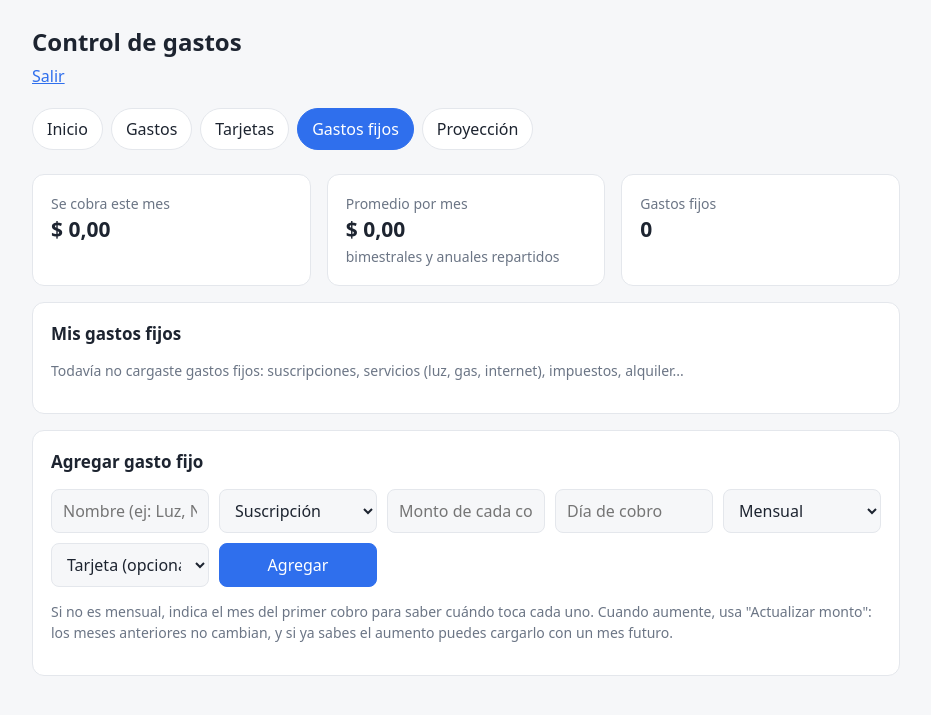
After one commit to cermenomarco/control-gastos, a Flask app: page /fijos in a window 1280 px wide. The commit adds this page. Shown: the top 715 px of the page, without its empty margins (174-1105 px from the left). Run offline with Flask 3, Linux system fonts and the light colour scheme; the visitor is signed in with stand-in values (Sample User, id 1); data that the repository does not hold is empty.

Commit message:
Gastos fijos con historial de montos

```diff
--- a/app.py
+++ b/app.py
@@ -15,14 +15,22 @@ from db import conectar
 from logica import (
     CATEGORIAS,
     ERRORES,
+    FRECUENCIAS,
+    MESES,
     MEDIOS,
     MODALIDADES,
+    TIPOS_FIJO,
     TIPOS_TARJETA,
     a_int,
     a_monto,
+    cobra_en,
     etiqueta_tarjeta,
+    fecha_dia,
+    monto_vigente,
+    periodo_de,
     proyeccion,
     resumenes_tarjetas,
+    sumar_meses,
     texto_medio,
     uso_limites,
 )
@@ -50,6 +58,13 @@ def corto(valor):
     else:
         texto = f"{valor:.0f}"
     return "$ " + texto.replace(".0 ", " ").replace(".", ",")
+
+
+@app.template_filter("mes")
+def mes_txt(periodo):
+    # "2026-12" -> "dic 2026"
+    anio, mes = periodo.split("-")
+    return f"{MESES[int(mes) - 1][:3].lower()} {anio}"
 
 
 @app.template_filter("fecha")
@@ -183,23 +198,49 @@ def renderizar(vista):
            WHERE g.medio = 'tarjeta' AND t.modalidad = 'credito'
              AND t.dia_cierre IS NOT NULL AND t.dia_vencimiento IS NOT NULL"""
     ).fetchall()
-    subs = con.execute(
-        """SELECT s.id, s.nombre, s.monto, s.dia_cobro, t.tipo, t.ultimos4, b.nombre, t.modalidad
-           FROM suscripciones s
-           LEFT JOIN tarjetas t ON t.id = s.tarjeta_id
+    montos = {}
+    for fid, desde, monto in con.execute("SELECT fijo_id, desde, monto FROM fijos_montos ORDER BY desde"):
+        montos.setdefault(fid, []).append((desde, monto))
+    filas_fijos = con.execute(
+        """SELECT f.id, f.nombre, f.tipo, f.dia_cobro, f.frecuencia, f.mes_inicio,
+                  t.tipo, t.ultimos4, b.nombre, t.modalidad
+           FROM fijos f
+           LEFT JOIN tarjetas t ON t.id = f.tarjeta_id
            LEFT JOIN bancos b ON b.id = t.banco_id
-           ORDER BY s.dia_cobro, s.nombre"""
+           ORDER BY f.dia_cobro, f.nombre"""
     ).fetchall()
     pagados = set(con.execute("SELECT tarjeta_id, periodo FROM resumenes_pagados").fetchall())
     con.close()
     proximos = resumenes_tarjetas(compras, {t[0]: t[1] for t in tarjetas}, pagados, date.today())
     uso_credito = uso_limites(limites, proximos)
-    suscripciones = [
-        (sid, nombre, monto, dia, etiqueta_tarjeta(tipo, ultimos4, banco, modalidad) if tipo else "—")
-        for sid, nombre, monto, dia, tipo, ultimos4, banco, modalidad in subs
-    ]
-    total_subs = sum(s[2] for s in suscripciones)
-    proyeccion_meses = proyeccion([(s[2], s[3]) for s in suscripciones], proximos, date.today())
+    hoy_ = date.today()
+    mes_actual = periodo_de(hoy_.year, hoy_.month)
+    fijos = []
+    for fid, nombre, tipo_f, dia, frec, inicio, tipo, ultimos4, banco, modalidad in filas_fijos:
+        historial = montos.get(fid, [])
+        fijo = {
+            "id": fid, "nombre": nombre, "tipo": TIPOS_FIJO.get(tipo_f, tipo_f), "dia": dia,
+            "frecuencia": frec, "frecuencia_txt": FRECUENCIAS.get(frec, f"cada {frec} meses"),
+            "mes_inicio": inicio, "montos": historial,
+            "tarjeta": etiqueta_tarjeta(tipo, ultimos4, banco, modalidad) if tipo else "",
+        }
+        # Monto actual: el vigente hoy, o el primero si todavía no empezó a cobrarse
+        vigente = monto_vigente(historial, mes_actual)
+        fijo["monto"] = vigente if vigente is not None else (historial[0][1] if historial else 0)
+        futuros = [(d, m) for d, m in historial if d > mes_actual]
+        fijo["empieza"] = historial[0][0] if vigente is None and historial else None
+        fijo["aumento"] = (futuros[1] if fijo["empieza"] and len(futuros) > 1
+                           else None if fijo["empieza"] else futuros[0] if futuros else None)
+        fijo["anteriores"] = [(d, m) for d, m in historial if d < mes_actual][::-1]
+        for k in range(13):  # próximo cobro dentro del año
+            a, m = sumar_meses(hoy_.year, hoy_.month, k)
+            if cobra_en(fijo, a, m) and (k > 0 or dia >= hoy_.day):
+                fijo["proximo"] = fecha_dia(a, m, dia).strftime("%d/%m/%Y")
+                break
+        fijos.append(fijo)
+    total_mensual = sum(f["monto"] / f["frecuencia"] for f in fijos)
+    este_mes = sum(monto_vigente(f["montos"], mes_actual) or 0 for f in fijos if cobra_en(f, hoy_.year, hoy_.month))
+    proyeccion_meses = proyeccion(fijos, proximos, hoy_)
     cats = sorted({f[3] for f in filas} | set(CATEGORIAS))
     return render_template(
         f"{vista}.html", mes=mes, total=total, cantidad=cantidad, por_cat=por_cat,
@@ -208,7 +249,8 @@ def renderizar(vista):
         modalidades=MODALIDADES, tarjeta_top=tarjeta_top, banco_top=banco_top,
         vista=vista, filtros=filtros, total_filtrado=total_filtrado,
         proximos=proximos, sin_fechas=sin_fechas, uso_credito=uso_credito,
-        suscripciones=suscripciones, total_subs=total_subs, proyeccion=proyeccion_meses,
+        fijos=fijos, total_mensual=total_mensual, este_mes=este_mes, mes_actual=mes_actual,
+        tipos_fijo=TIPOS_FIJO, frecuencias=FRECUENCIAS, proyeccion=proyeccion_meses,
         error=ERRORES.get(request.args.get("error")),
     )
 
@@ -233,9 +275,14 @@ def ver_proyeccion():
     return renderizar("proyeccion")
 
 
+@app.route("/fijos")
+def ver_fijos():
+    return renderizar("fijos")
+
+
 @app.route("/suscripciones")
-def ver_suscripciones():
-    return renderizar("suscripciones")
+def ver_suscripciones():  # dirección vieja: lleva a Gastos fijos
+    return redirect(url_for("ver_fijos"))
 
 
 @app.post("/agregar")
@@ -345,7 +392,7 @@ def eliminar_tarjeta(id_):
     con = conectar()
     usada = con.execute(
         """SELECT (SELECT COUNT(*) FROM gastos WHERE tarjeta_id = ?)
-                + (SELECT COUNT(*) FROM suscripciones WHERE tarjeta_id = ?)""",
+                + (SELECT COUNT(*) FROM fijos WHERE tarjeta_id = ?)""",
         (id_, id_),
     ).fetchone()[0]
     if usada:
@@ -406,34 +453,68 @@ def eliminar_banco(id_):
     return redirect(url_for("ver_tarjetas"))
 
 
-@app.post("/suscripciones")
-def agregar_suscripcion():
+def mes_valido(texto):
+    try:
+        date.fromisoformat(texto + "-01")
+        return True
+    except (TypeError, ValueError):
+        return False
+
+
+@app.post("/fijos")
+def agregar_fijo():
     form = request.form
     nombre = form.get("nombre", "").strip()
+    tipo = form.get("tipo")
     try:
         monto = a_monto(form.get("monto", ""))
     except ValueError:
         monto = 0
     dia = a_int(form.get("dia_cobro"))
-    if not nombre or monto <= 0 or not dia or not 1 <= dia <= 31:
-        return redirect(url_for("ver_suscripciones", error="suscripcion"))
+    frecuencia = a_int(form.get("frecuencia"))
+    hoy = date.today()
+    inicio = form.get("mes_inicio", "") if frecuencia != 1 else periodo_de(hoy.year, hoy.month)
+    if (not nombre or tipo not in TIPOS_FIJO or monto <= 0 or not dia or not 1 <= dia <= 31
+            or frecuencia not in FRECUENCIAS or not mes_valido(inicio)):
+        return redirect(url_for("ver_fijos", error="fijo"))
     con = conectar()
-    con.execute(
-        "INSERT INTO suscripciones (nombre, monto, dia_cobro, tarjeta_id) VALUES (?, ?, ?, ?)",
-        (nombre, monto, dia, a_int(form.get("tarjeta_id"))),
+    cur = con.execute(
+        """INSERT INTO fijos (nombre, tipo, dia_cobro, frecuencia, mes_inicio, tarjeta_id)
+           VALUES (?, ?, ?, ?, ?, ?)""",
+        (nombre, tipo, dia, frecuencia, inicio, a_int(form.get("tarjeta_id"))),
     )
+    con.execute("INSERT INTO fijos_montos (fijo_id, desde, monto) VALUES (?, ?, ?)", (cur.lastrowid, inicio, monto))
     con.commit()
     con.close()
-    return redirect(url_for("ver_suscripciones"))
+    return redirect(url_for("ver_fijos"))
 
 
-@app.post("/suscripciones/<int:id_>/eliminar")
-def eliminar_suscripcion(id_):
+@app.post("/fijos/<int:id_>/monto")
+def actualizar_monto(id_):
+    """Registra un monto nuevo que rige desde el mes indicado; los meses anteriores no cambian."""
+    form = request.form
+    desde = form.get("desde", "")
+    try:
+        monto = a_monto(form.get("monto", ""))
+    except ValueError:
+        monto = 0
+    if monto <= 0 or not mes_valido(desde):
+        return redirect(url_for("ver_fijos", error="monto_fijo"))
     con = conectar()
-    con.execute("DELETE FROM suscripciones WHERE id = ?", (id_,))
+    con.execute("INSERT OR REPLACE INTO fijos_montos (fijo_id, desde, monto) VALUES (?, ?, ?)", (id_, desde, monto))
     con.commit()
     con.close()
-    return redirect(url_for("ver_suscripciones"))
+    return redirect(url_for("ver_fijos"))
+
+
+@app.post("/fijos/<int:id_>/eliminar")
+def eliminar_fijo(id_):
+    con = conectar()
+    con.execute("DELETE FROM fijos WHERE id = ?", (id_,))
+    con.execute("DELETE FROM fijos_montos WHERE fijo_id = ?", (id_,))
+    con.commit()
+    con.close()
+    return redirect(url_for("ver_fijos"))
 
 
 if __name__ == "__main__":
--- a/templates/base.html
+++ b/templates/base.html
@@ -59,6 +59,10 @@ details h2{margin-top:18px}
 .leyenda{display:flex;gap:16px;flex-wrap:wrap;font-size:14px;margin-top:12px}
 .leyenda span::before{content:"";display:inline-block;width:10px;height:10px;border-radius:3px;margin-right:6px;background:var(--c)}
 .serie-subs{background:var(--acc)}
+.fijo{padding:12px 0;border-bottom:1px solid var(--line)}
+.fijo details summary{font-weight:400;font-size:14px;margin:6px 0 0}
+.fijo .del{margin-top:8px}
+.aviso{color:#e0884a}
 .serie-tarj{background:#e0884a}
 tr.pagado td:not(:last-child){color:var(--mut);text-decoration:line-through}
 </style>
@@ -68,7 +72,7 @@ tr.pagado td:not(:last-child){color:var(--mut);text-decoration:line-through}
   <h1>Control de gastos</h1>
   <p class="sub">{% if vista == 'inicio' %}Resumen de {{ mes }} · {% endif %}<a href="{{ url_for('salir') }}">Salir</a></p>
   <nav>
-    {% for destino, rotulo in [('inicio', 'Inicio'), ('ver_gastos', 'Gastos'), ('ver_tarjetas', 'Tarjetas'), ('ver_suscripciones', 'Suscripciones'), ('ver_proyeccion', 'Proyección')] %}
+    {% for destino, rotulo in [('inicio', 'Inicio'), ('ver_gastos', 'Gastos'), ('ver_tarjetas', 'Tarjetas'), ('ver_fijos', 'Gastos fijos'), ('ver_proyeccion', 'Proyección')] %}
     <a href="{{ url_for(destino) }}"{% if request.endpoint == destino %} class="activa"{% endif %}>{{ rotulo }}</a>
     {% endfor %}
   </nav>
--- /dev/null
+++ b/templates/fijos.html
@@ -0,0 +1,57 @@
+{% extends "base.html" %}
+{% block contenido %}
+  <div class="stats">
+    <div class="card"><div class="lbl">Se cobra este mes</div><div class="big">{{ este_mes|peso }}</div></div>
+    <div class="card"><div class="lbl">Promedio por mes</div><div class="big">{{ total_mensual|peso }}</div><div class="lbl">bimestrales y anuales repartidos</div></div>
+    <div class="card"><div class="lbl">Gastos fijos</div><div class="big">{{ fijos|length }}</div></div>
+  </div>
+
+  <div class="card">
+    <h2>Mis gastos fijos</h2>
+    {% for f in fijos %}
+    <div class="fijo">
+      <div class="top">
+        <span><b>{{ f.nombre }}</b> <span class="tag" style="background:{{ f.tipo|color }}">{{ f.tipo }}</span></span>
+        <b>{{ f.monto|peso }}</b>
+      </div>
+      <div class="lbl">{{ f.frecuencia_txt }} · día {{ f.dia }}{% if f.proximo %} · próximo cobro {{ f.proximo }}{% endif %}{% if f.tarjeta %} · {{ f.tarjeta }}{% endif %}</div>
+      {% if f.empieza %}<div class="lbl aviso">Empieza en {{ f.empieza|mes }}</div>{% endif %}
+      {% if f.aumento %}<div class="lbl aviso">Pasa a {{ f.aumento[1]|peso }} desde {{ f.aumento[0]|mes }}</div>{% endif %}
+      <details>
+        <summary class="lbl">Actualizar monto{% if f.anteriores %} · historial{% endif %}</summary>
+        <form class="row" method="post" action="{{ url_for('actualizar_monto', id_=f.id) }}">
+          <input name="monto" placeholder="Nuevo monto" inputmode="decimal" required>
+          <input type="month" name="desde" value="{{ mes_actual }}" title="Rige desde" required>
+          <button class="primary">Guardar aumento</button>
+        </form>
+        {% for desde, monto in f.anteriores %}<div class="lbl">Desde {{ desde|mes }}: {{ monto|peso }}</div>{% endfor %}
+        <form method="post" action="{{ url_for('eliminar_fijo', id_=f.id) }}" onsubmit="return confirm('¿Eliminar {{ f.nombre }} y su historial?')"><button class="del">✕ Eliminar este gasto fijo</button></form>
+      </details>
+    </div>
+    {% else %}<p class="lbl">Todavía no cargaste gastos fijos: suscripciones, servicios (luz, gas, internet), impuestos, alquiler...</p>{% endfor %}
+  </div>
+
+  <div class="card">
+    <h2>Agregar gasto fijo</h2>
+    <form class="row" method="post" action="{{ url_for('agregar_fijo') }}">
+      <input name="nombre" placeholder="Nombre (ej: Luz, Netflix, ABL)" required>
+      <select name="tipo">{% for k, v in tipos_fijo.items() %}<option value="{{ k }}">{{ v }}</option>{% endfor %}</select>
+      <input name="monto" placeholder="Monto de cada cobro" inputmode="decimal" required>
+      <input name="dia_cobro" type="number" min="1" max="31" placeholder="Día de cobro" required>
+      <select name="frecuencia" id="frecuencia" onchange="cambiarFrecuencia()">{% for k, v in frecuencias.items() %}<option value="{{ k }}">{{ v }}</option>{% endfor %}</select>
+      <input type="month" name="mes_inicio" id="mes-inicio" value="{{ mes_actual }}" title="Mes del primer cobro">
+      <select name="tarjeta_id"><option value="">Tarjeta (opcional)</option>{% for tid, etiqueta, modalidad, info in tarjetas %}<option value="{{ tid }}">{{ etiqueta }}</option>{% endfor %}</select>
+      <button class="primary">Agregar</button>
+    </form>
+    <p class="lbl">Si no es mensual, indica el mes del primer cobro para saber cuándo toca cada uno. Cuando aumente, usa "Actualizar monto": los meses anteriores no cambian, y si ya sabes el aumento puedes cargarlo con un mes futuro.</p>
+  </div>
+{% endblock %}
+{% block scripts %}
+<script>
+function cambiarFrecuencia() {
+  var mensual = document.getElementById('frecuencia').value === '1';
+  document.getElementById('mes-inicio').classList.toggle('hidden', mensual);
+}
+cambiarFrecuencia();
+</script>
+{% endblock %}
```
Also changed, not shown: db.py (+37 -0 lines), logica.py (+34 -5 lines), templates/proyeccion.html (+5 -5 lines), templates/suscripciones.html (deleted, +0 -24 lines).
